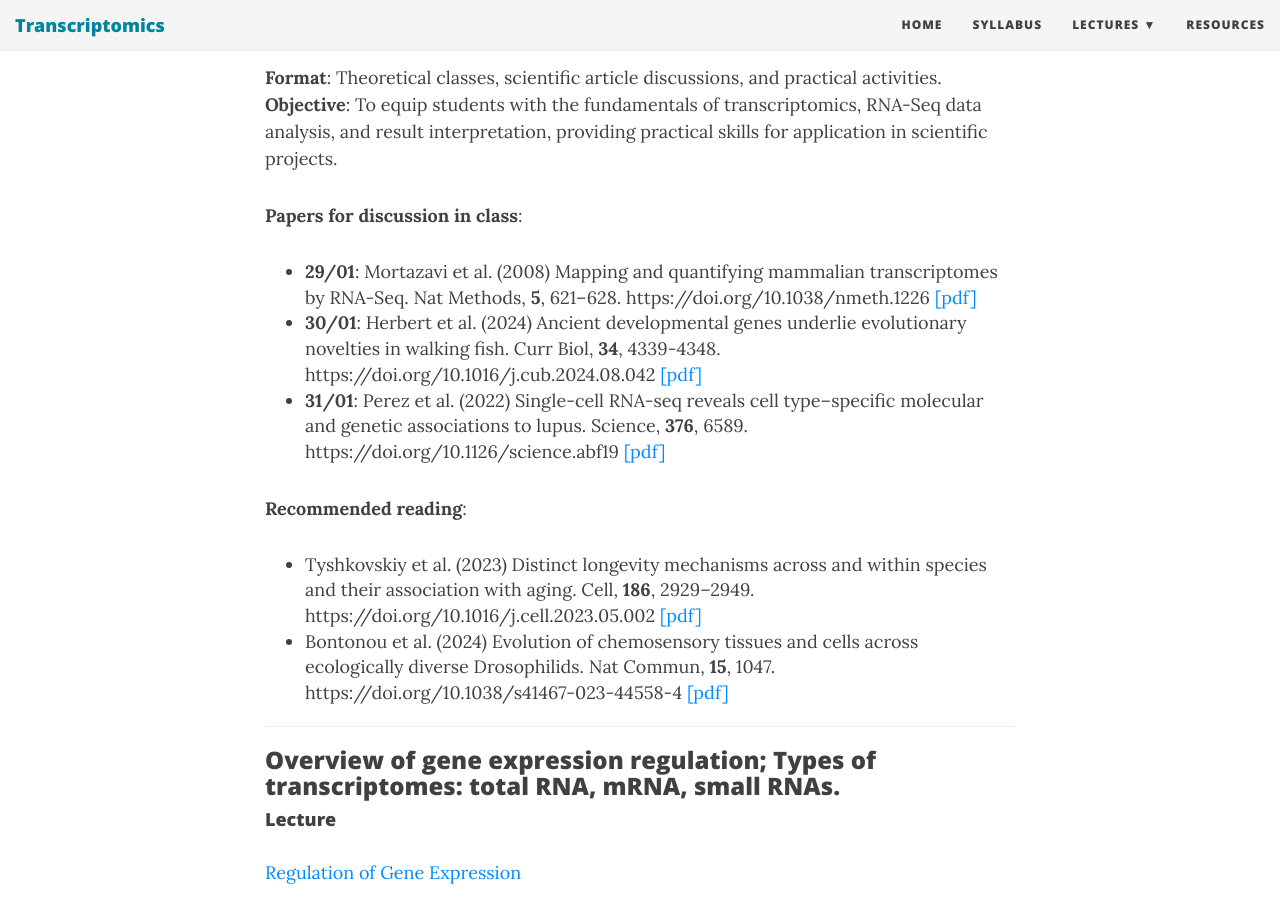
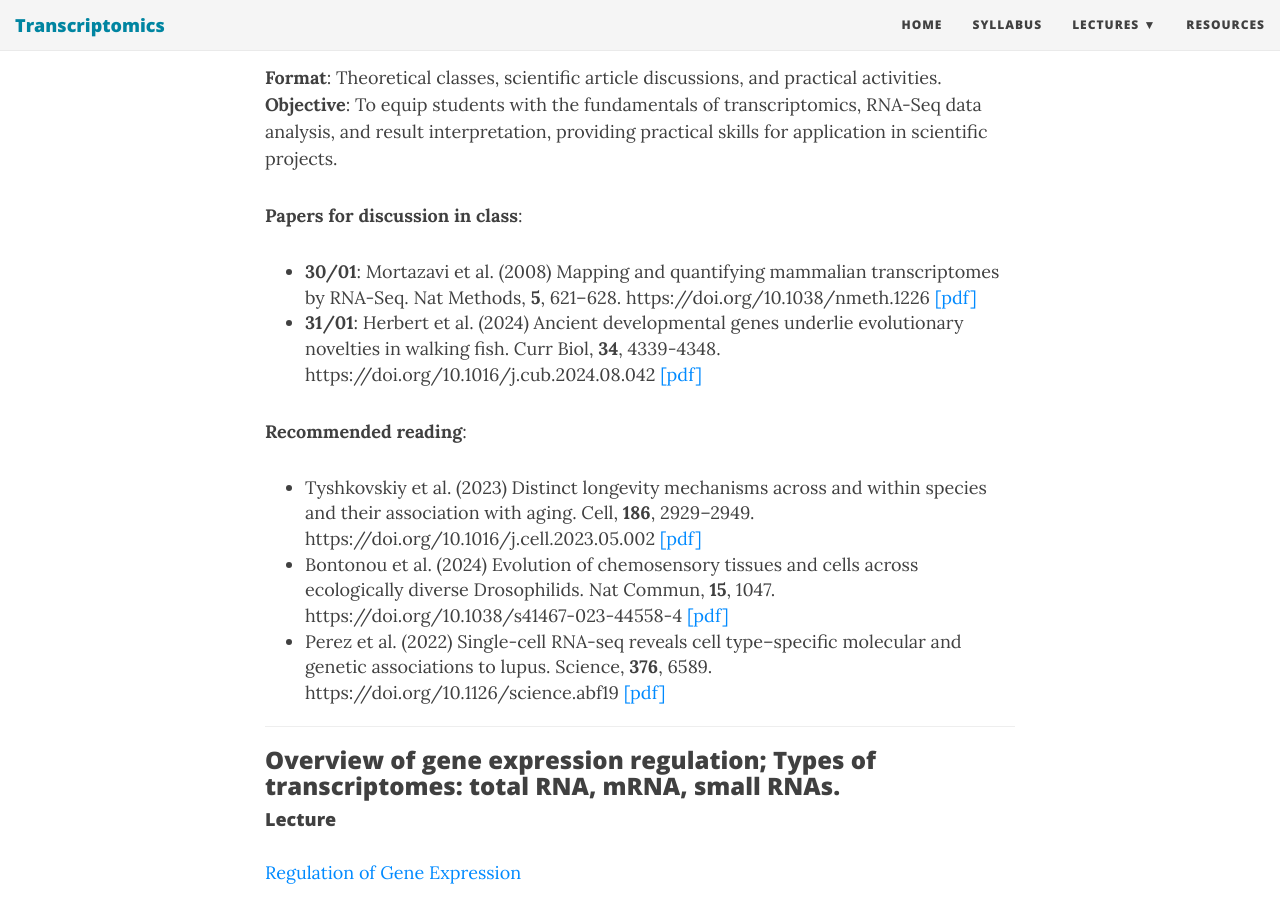
Before and after one commit to tttorres/transcriptomics, a Jekyll site: the page built from _posts/2025-01-20-Day01.md, in a window 1280 px wide and 900 px high, scrolled down 612 px. Built offline with Jekyll 4.4.1, drawn with Linux system fonts in a browser that asks for light colours; nearby versions of some CDN libraries.

Commit message:
Update 2025-01-20-Day01.md

```diff
--- a/_posts/2025-01-20-Day01.md
+++ b/_posts/2025-01-20-Day01.md
@@ -23,14 +23,15 @@ title: Day 01
 
 **Papers for discussion in class**:
 
-- **29/01**: Mortazavi et al. (2008) Mapping and quantifying mammalian transcriptomes by RNA-Seq. Nat Methods, **5**, 621–628. https://doi.org/10.1038/nmeth.1226 [[pdf]](../pdf/Mortazavietal2008.pdf)
-- **30/01**: Herbert et al. (2024) Ancient developmental genes underlie evolutionary novelties in walking fish. Curr Biol, **34**, 4339-4348. https://doi.org/10.1016/j.cub.2024.08.042 [[pdf]](../pdf/Herbertetal2024.pdf)
-- **31/01**: Perez et al. (2022) Single-cell RNA-seq reveals cell type–specific molecular and genetic associations to lupus. Science, **376**, 6589. https://doi.org/10.1126/science.abf19 [[pdf]](../pdf/Perezetal2022.pdf)
+- **30/01**: Mortazavi et al. (2008) Mapping and quantifying mammalian transcriptomes by RNA-Seq. Nat Methods, **5**, 621–628. https://doi.org/10.1038/nmeth.1226 [[pdf]](../pdf/Mortazavietal2008.pdf)
+- **31/01**: Herbert et al. (2024) Ancient developmental genes underlie evolutionary novelties in walking fish. Curr Biol, **34**, 4339-4348. https://doi.org/10.1016/j.cub.2024.08.042 [[pdf]](../pdf/Herbertetal2024.pdf)
+
 
 **Recommended reading**:
 
 - Tyshkovskiy et al. (2023) Distinct longevity mechanisms across and within species and their association with aging. Cell, **186**, 2929–2949. https://doi.org/10.1016/j.cell.2023.05.002 [[pdf]](../pdf/Tyshkovskiyetal2023.pdf)
 - Bontonou et al. (2024) Evolution of chemosensory tissues and cells across ecologically diverse Drosophilids. Nat Commun, **15**, 1047. https://doi.org/10.1038/s41467-023-44558-4 [[pdf]](../pdf/Bontonouetal2023.pdf)
+- Perez et al. (2022) Single-cell RNA-seq reveals cell type–specific molecular and genetic associations to lupus. Science, **376**, 6589. https://doi.org/10.1126/science.abf19 [[pdf]](../pdf/Perezetal2022.pdf)
 
 ---
 
```
